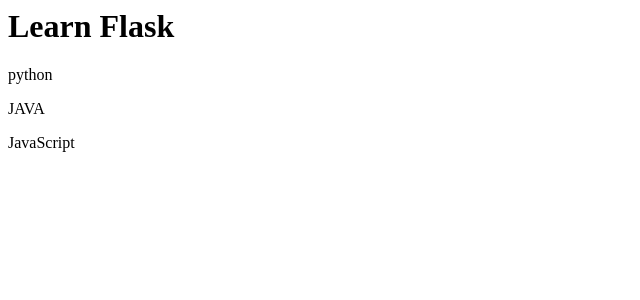
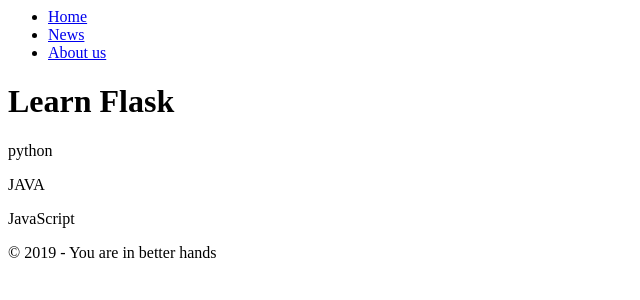
Before and after one commit to sonusharma07/FLASK, a Flask app: page / in a window 1280 px wide. Shown: the top 300 px of the page, without its empty margins (0-640 px from the left). Run offline with Flask 2, Linux system fonts and the light colour scheme.

Commit message:
seting up simple HTML page

```diff
--- a/templates/index.html
+++ b/templates/index.html
@@ -1,6 +1,23 @@
-<h1>{{ title }}</h1>
-
-
-{% for items in programming_languages %}
-<p>{{items}}</p>
-{% endfor %}
+<html>
+    <title>
+        {{ title }}
+    </title>
+    <header>
+    </header>
+    <nav>
+        <ul>
+            <li> <a href="#">Home</a> </li>
+            <li> <a href="#">News</a> </li>
+            <li> <a href="#">About us</a> </li>
+        </ul>
+    </nav>
+    <body>
+        <h1>{{ title }}</h1>
+        {% for items in programming_languages %}
+        <p>{{items}}</p>
+        {% endfor %}
+    </body>
+    <footer>
+        &copy; 2019 - You are in better hands
+    </footer>
+</html>
```
